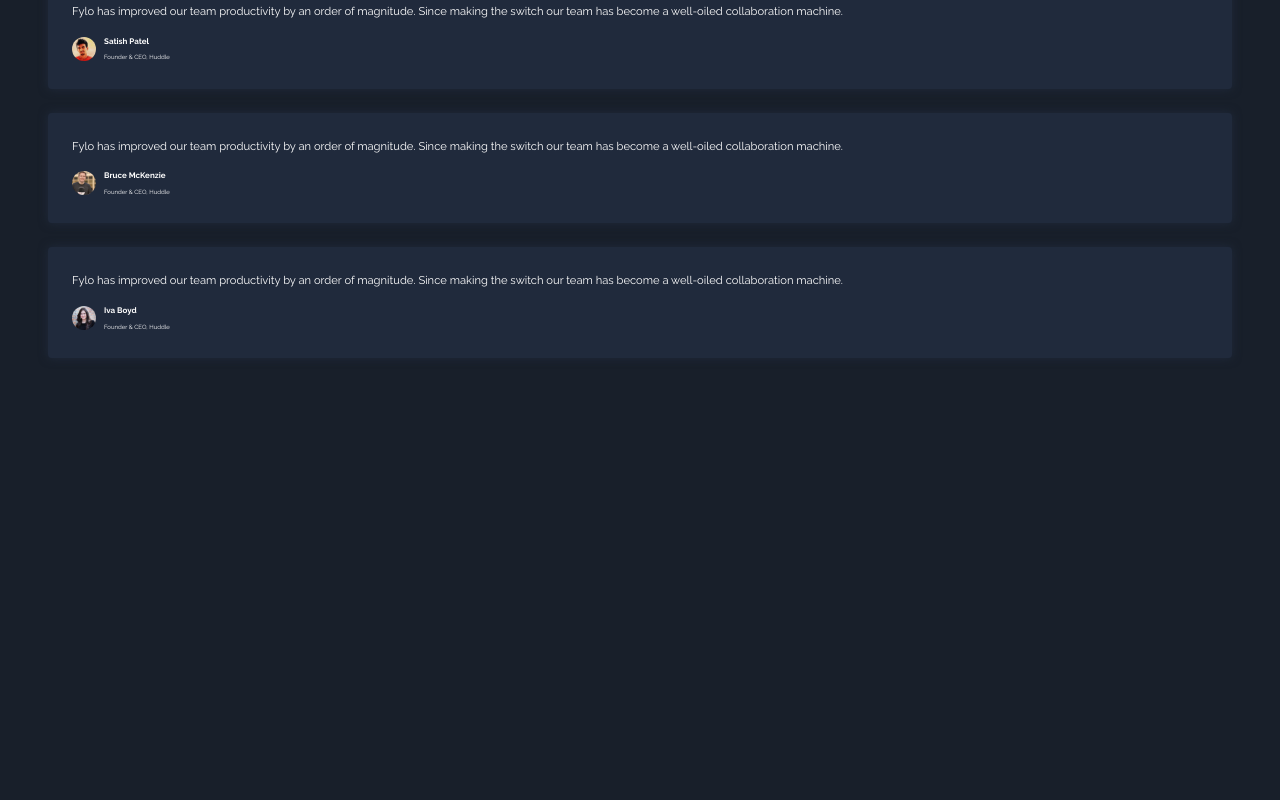
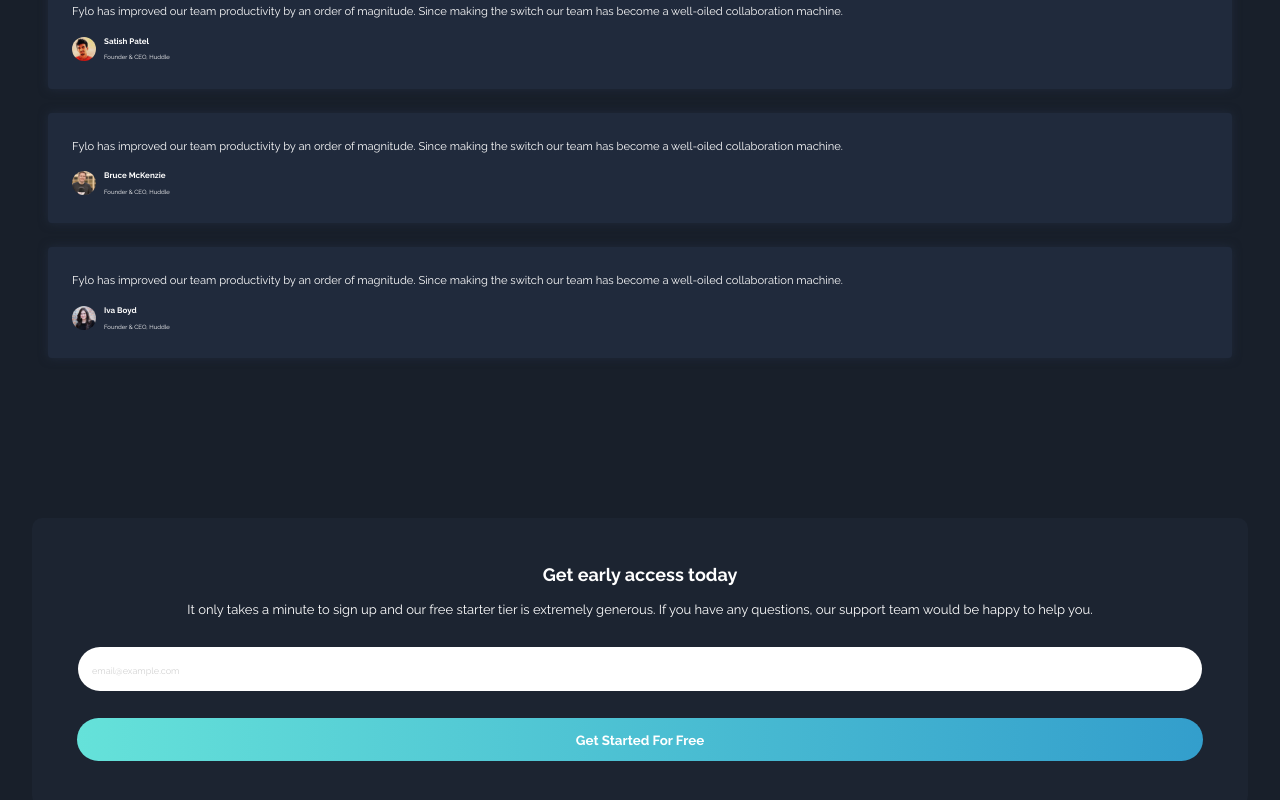
Before and after one commit to josr13/fylo-dark-theme-landing-page, a React (Vite) app: page / in a window 1280 px wide. Shown: the part 3635-4435 px from the top of the page. Before the commit the page ends 4089 px from the top, so only its background shows below. Built offline with nearby package versions, Linux system fonts and the light colour scheme.

Commit message:
Add Signup component and styles

```diff
--- a/src/App.jsx
+++ b/src/App.jsx
@@ -3,6 +3,7 @@ import Hero from "./components/Hero";
 import Feature from "./components/Feature";
 import Info from "./components/Info";
 import Testimonials from "./components/Testimonials";
+import Signup from "./components/Signup";
 
 export default function App() {
   return (
@@ -94,6 +95,14 @@ export default function App() {
           position={"Founder & CEO, Huddle"}
         />
       </section>
+      <Signup
+        header={"Get early access today"}
+        body={
+          "It only takes a minute to sign up and our free starter tier is extremely generous. If you have any questions, our support team would be happy to help you."
+        }
+        input={"email@example.com"}
+        button={"Get Started For Free"}
+      />
     </>
   );
 }
--- /dev/null
+++ b/src/components/Signup.jsx
@@ -0,0 +1,21 @@
+import React from "react";
+
+export default function Signup({ header, body, input, button }) {
+  return (
+    <section className="signupWrapper">
+      <div className="signupDesc">
+        <h2 className="signupHeader">{header}</h2>
+        <p className="signupBody">{body}</p>
+      </div>
+      <input
+        className="signupEmail"
+        type="email"
+        name="email"
+        placeholder={input}
+      />
+      <button className="signupBtn" type="submit">
+        {button}
+      </button>
+    </section>
+  );
+}
--- a/src/index.css
+++ b/src/index.css
@@ -124,10 +124,6 @@ main {
   margin: 0;
 }
 
-.bg-main {
-  background-color: var(--bg-main);
-}
-
 .infoWrapper {
   display: flex;
   flex-direction: column;
@@ -214,3 +210,50 @@ main {
   font-size: 0.25em;
   margin: 0;
 }
+
+.signupWrapper {
+  display: grid;
+  background-color: var(--bg-email);
+  margin: 4em 2em;
+  padding: 2em 2em;
+  line-height: 1.25em;
+  border-radius: 10px;
+}
+
+.signupDesc {
+  text-align: center;
+}
+
+.signupHeader {
+  font-size: large;
+}
+
+.signupBody {
+  font-size: small;
+}
+
+.signupEmail {
+  border: none;
+  border-radius: 25px;
+  padding: 1em;
+  margin: 1em;
+  font-size: 14px;
+  background-color: var(--white);
+  font-family: inherit;
+}
+
+.signupEmail::placeholder {
+  font-size: 0.65em;
+  color: lightgray;
+}
+
+.signupBtn {
+  border: none;
+  border-radius: 25px;
+  padding: 1em;
+  margin: 1em;
+  background: linear-gradient(to right, var(--cyan), var(--blue));
+  color: inherit;
+  font-family: inherit;
+  font-weight: 700;
+}
```
